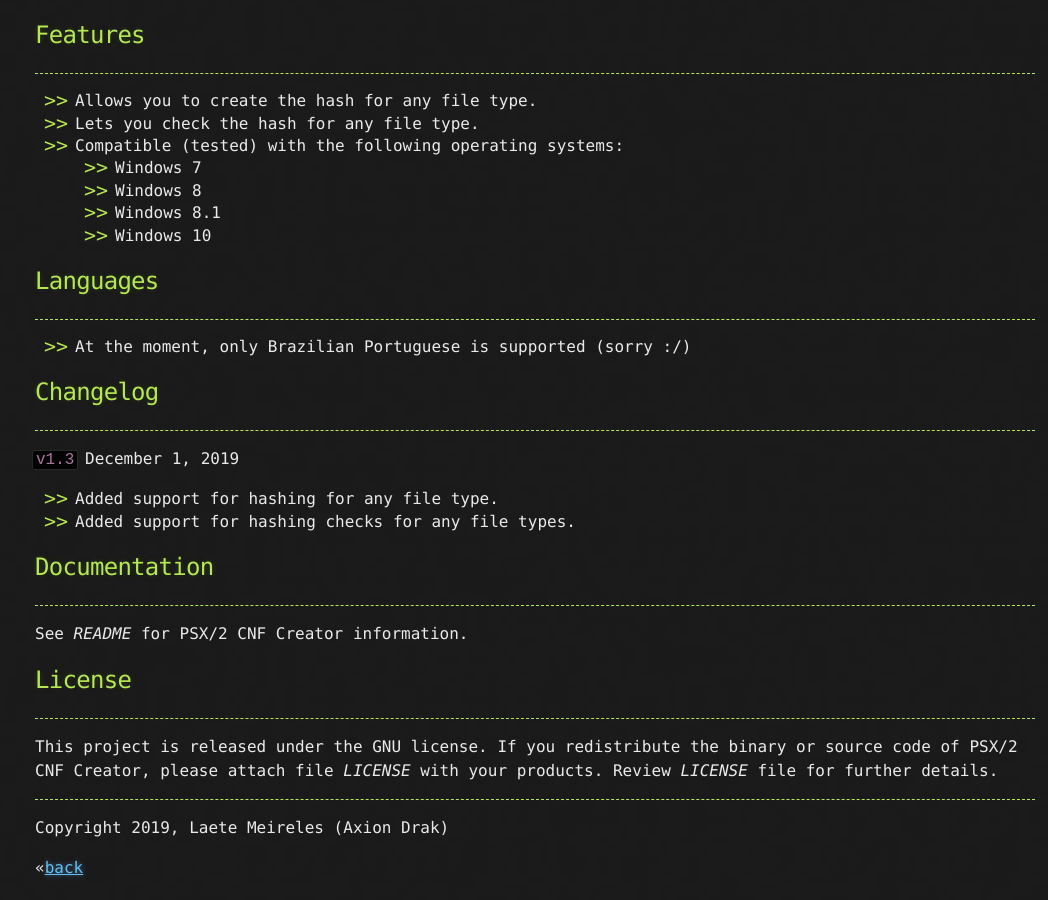
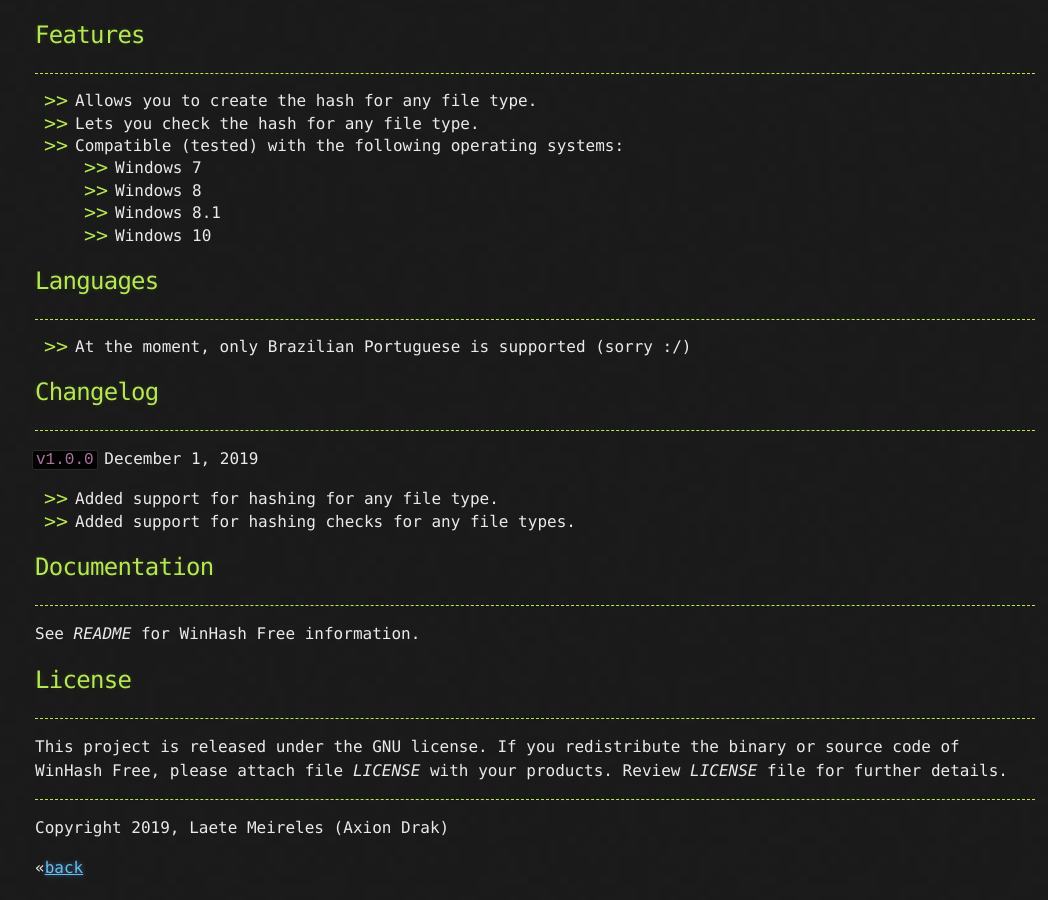
Before and after one commit to AxionDrak/axiondrak.github.io, a Jekyll site: the page built from winhash-free.md, in a window 1280 px wide and 900 px high, scrolled down 1604 px. Shown: the whole window, without its empty margins (105-1153 px from the left). Built offline with Jekyll 4.4.1, drawn with Linux system fonts in a browser that asks for light colours; our own code applies the rules of GitHub Pages for plain Markdown files.

Commit message:
Update winhash-free.md

```diff
--- a/winhash-free.md
+++ b/winhash-free.md
@@ -46,18 +46,18 @@ Use the table below to ensure that downloaded files do not change. These values
 
 ## Changelog
 * * *
-`v1.3`
+`v1.0.0`
 December 1, 2019
 * Added support for hashing for any file type.
 * Added support for hashing checks for any file types.
 
 ## Documentation
 * * *
-See _README_ for PSX/2 CNF Creator information.
+See _README_ for WinHash Free information.
 
 ## License
 * * *
-This project is released under the GNU license. If you redistribute the binary or source code of PSX/2 CNF Creator, please attach file _LICENSE_ with your products.
+This project is released under the GNU license. If you redistribute the binary or source code of WinHash Free, please attach file _LICENSE_ with your products.
 Review _LICENSE_ file for further details.
 
 * * *
```
